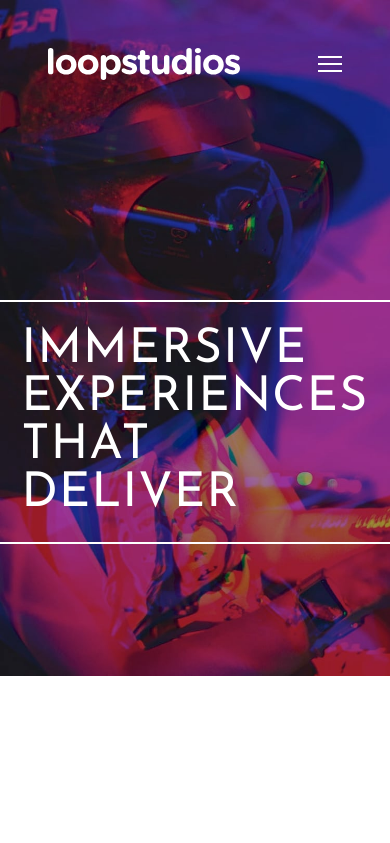
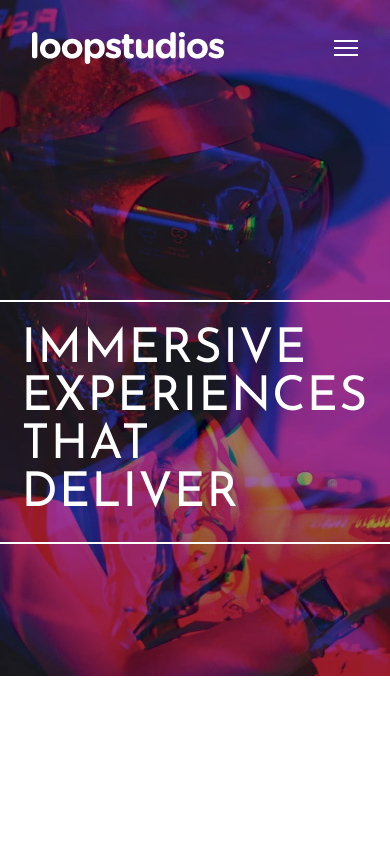
Before and after one commit to Jerome-gir/loopstudios_fm, a React (Vite) app: page / in a window 390 px wide. Shown: the top 843 px of the page. Built offline with nearby package versions, Linux system fonts and the light colour scheme.

Commit message:
css changes mobile version

```diff
--- a/src/components/ContentSection.tsx
+++ b/src/components/ContentSection.tsx
@@ -11,7 +11,7 @@ import fisheye from "../assets/mobile/image-fisheye.jpg"
 export default function ContentSection() {
   return (
     <>
-      <div className="flex flex-col items-center justify-center mt-44 px-12 ">
+      <div className="flex flex-col items-center justify-center px-12 ">
         <img
           className="object-cover mb-16"
           src={vrImage}
--- a/src/components/HeroSection.tsx
+++ b/src/components/HeroSection.tsx
@@ -15,7 +15,7 @@ export default function HeroSection() {
         className="absolute inset-0 object-cover"
       />
       <div className="relative z-10 flex flex-col items-center h-full px-6 text-center text-white">
-        <div className="absolute top-0 left-0 w-full p-12 flex justify-between items-center">
+        <div className="absolute top-0 left-0 w-full p-8 flex justify-between items-center">
           <a href="/">
             <img src={logo} alt="logo" />
           </a>
```
